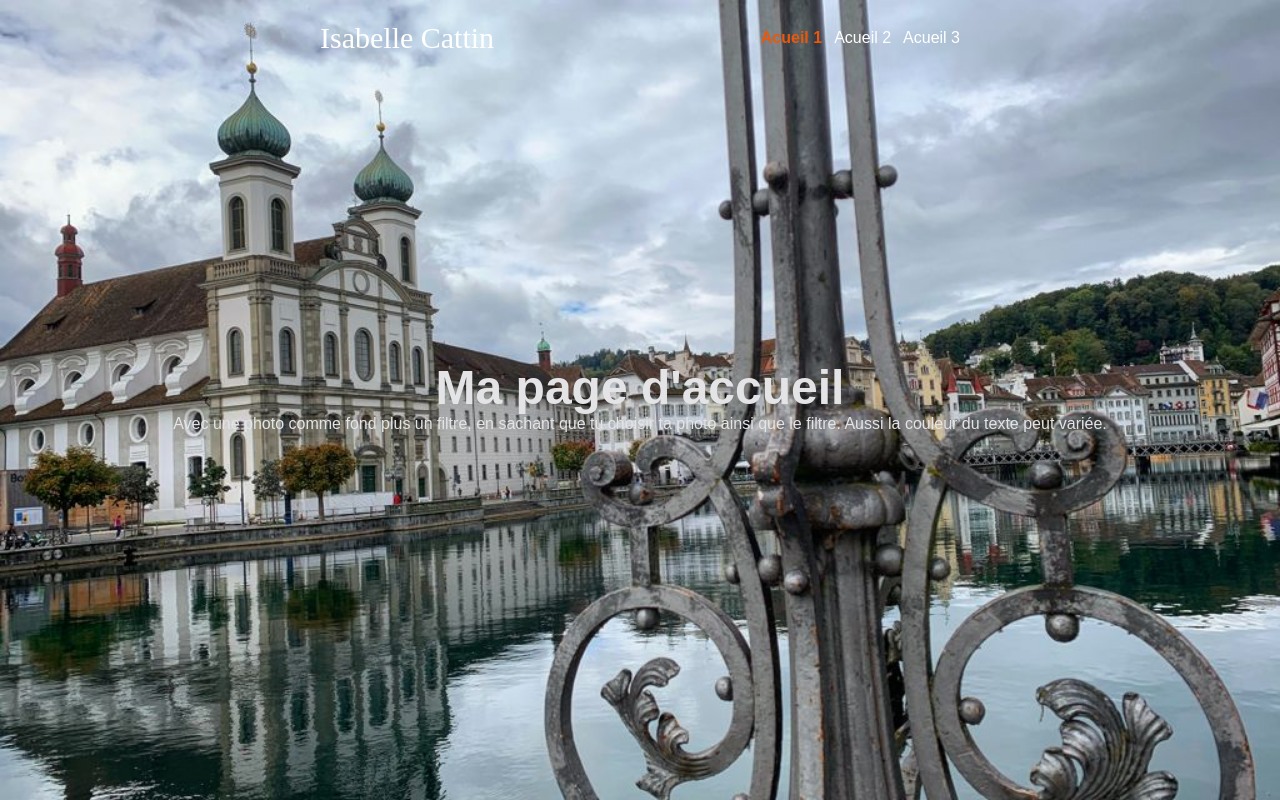
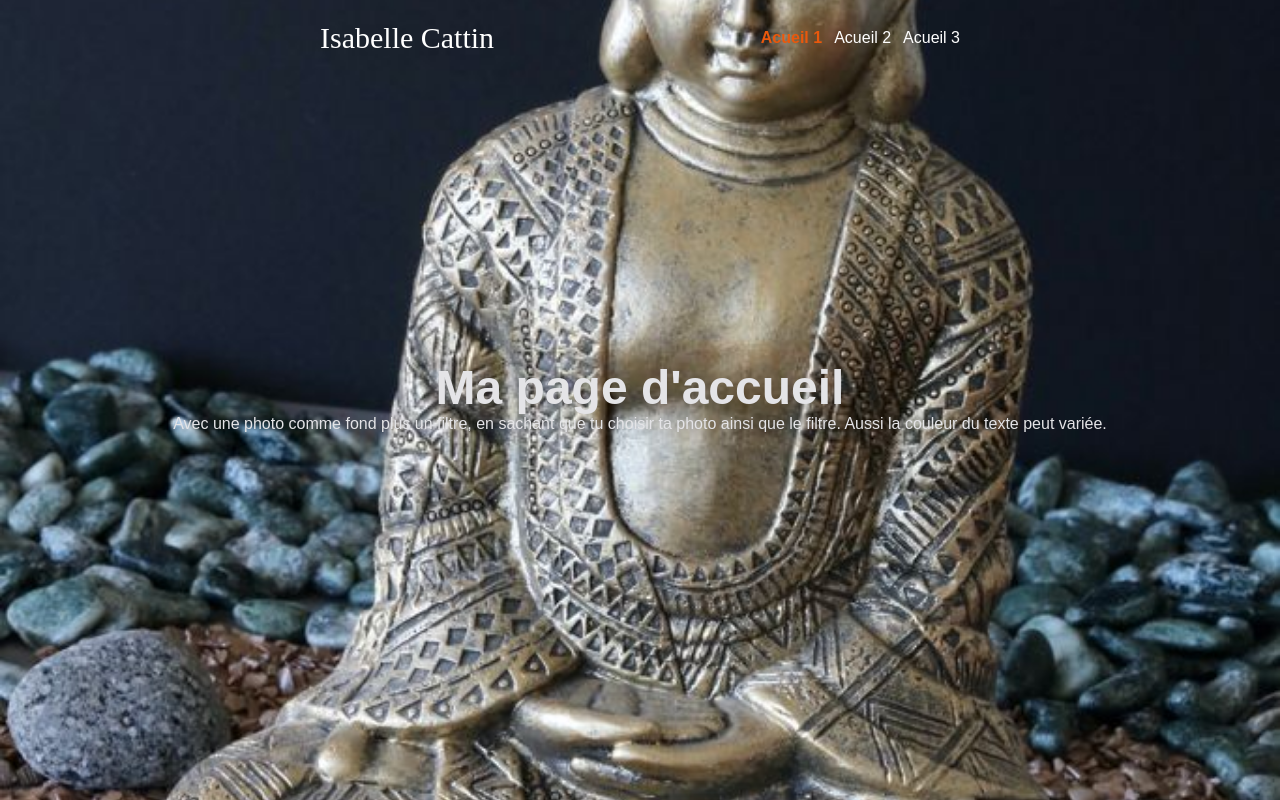
Before and after one commit to adeltahenti/ic-project, a React (Create React App) app: page / in a window 1280 px wide. Built offline with nearby package versions, Linux system fonts and the light colour scheme.

Commit message:
Theard Image

```diff
--- a/src/screens/HomeOneScreen.js
+++ b/src/screens/HomeOneScreen.js
@@ -2,7 +2,7 @@ const HomeOneScreen = () => {
   return (
     <div
       className='bg-cover bg-no-repeat bg-center min-h-screen relative'
-      style={{ backgroundImage: 'url(/images/img3.jpg)' }}
+      style={{ backgroundImage: 'url(/images/img4.jpg)' }}
     >
       {/* <div className='absolute bg-gradient-to-b from-gray-100 to-gray-200 opacity-25 inset-0 z-0'></div> */}
       <div className='flex flex-col items-center justify-center h-screen'>
```
Also changed, not shown: public/images/img4.jpg (added).
